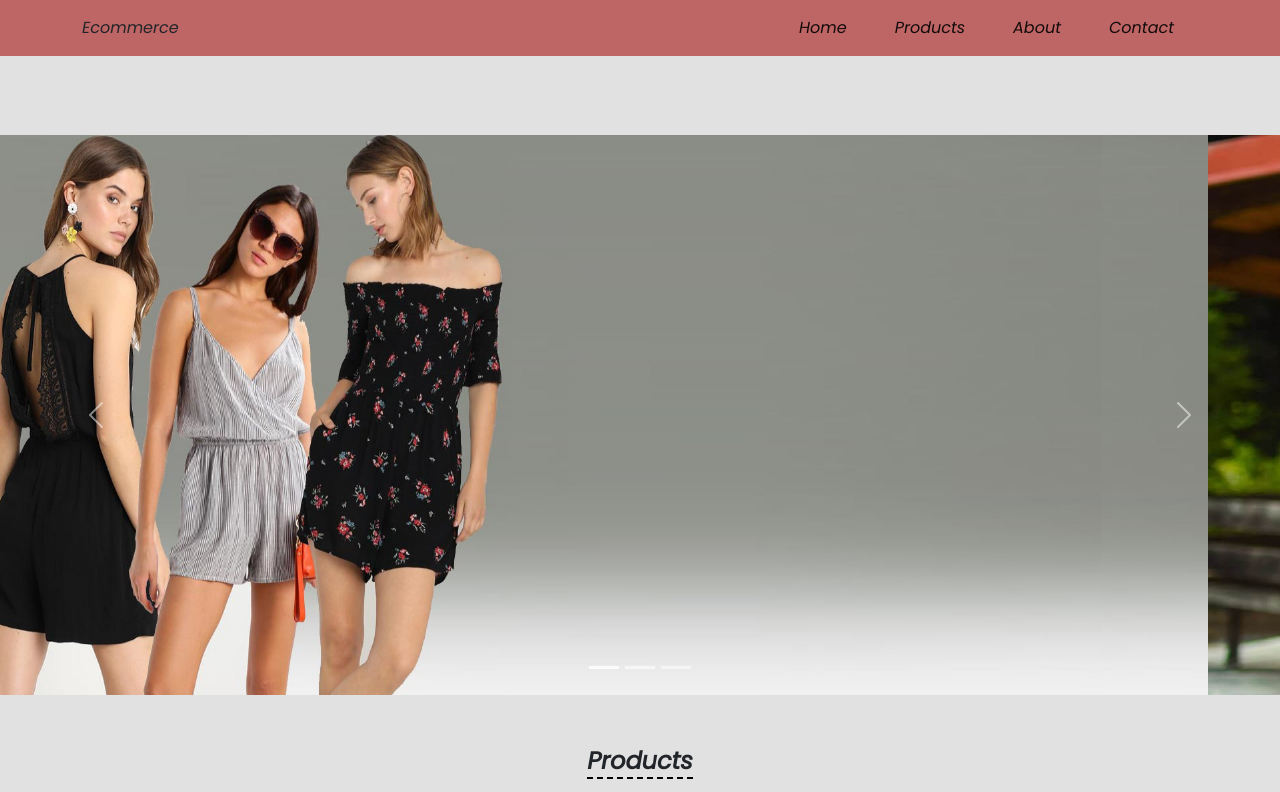
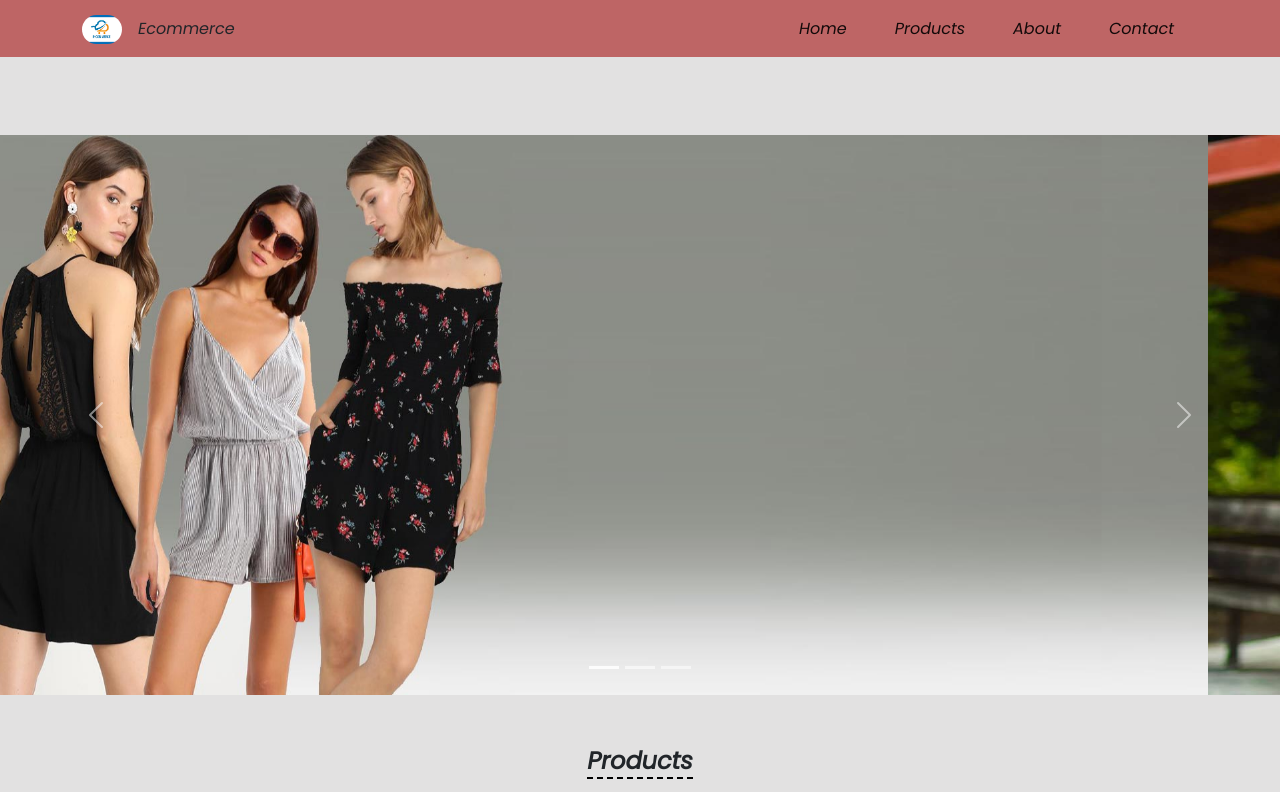
Before and after one commit to AmirRafique/Ecommerce, a plain HTML site: page Ecommerce/index.html in a window 1280 px wide. Shown: the top 792 px of the page. Drawn offline with nearby package versions, Linux system fonts and the light colour scheme.

Commit message:
Code change

```diff
--- a/Ecommerce/index.html
+++ b/Ecommerce/index.html
@@ -16,11 +16,11 @@
   <!--//////////////NAVBAR///////////////////-->
     <nav class="navbar navbar-expand-lg navbar-light fixed-top">
         <div class="container">
-          <!---
+
           <a class="navbar-brand" href="#">
-            <img src="img/img3.jpg" alt="Ecommerce" style="width:40px;" class="rounded-pill">
+            <img src="css/img/logo.png" alt="Ecommerce" style="width:40px;" class="rounded-pill">
           </a>
-        -->
+
         <span>Ecommerce</span>
           <div class="collapse navbar-collapse" id="navbarSupportedContent">
             <ul class="navbar-nav mx-auto mb-2 mb-lg-0">
```
